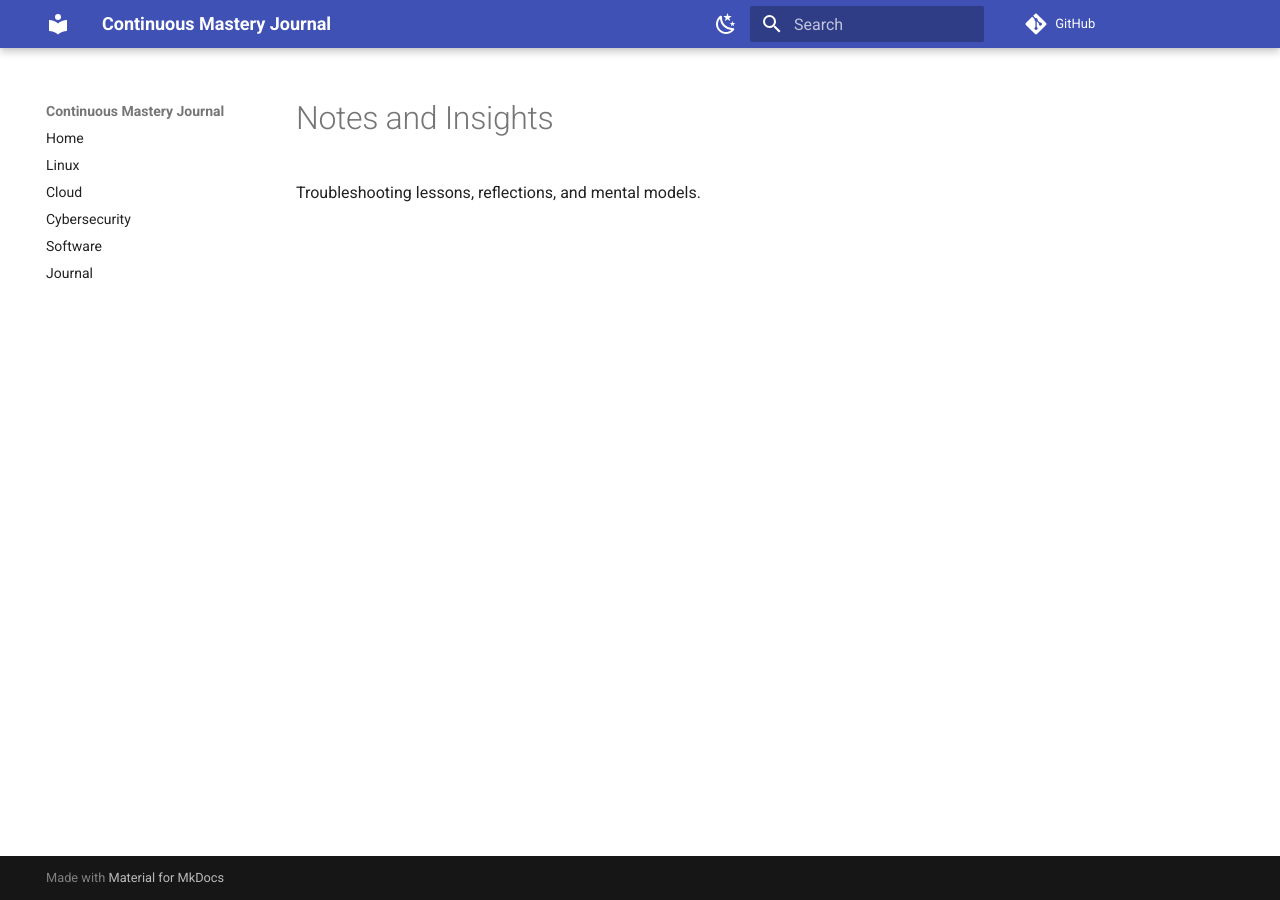
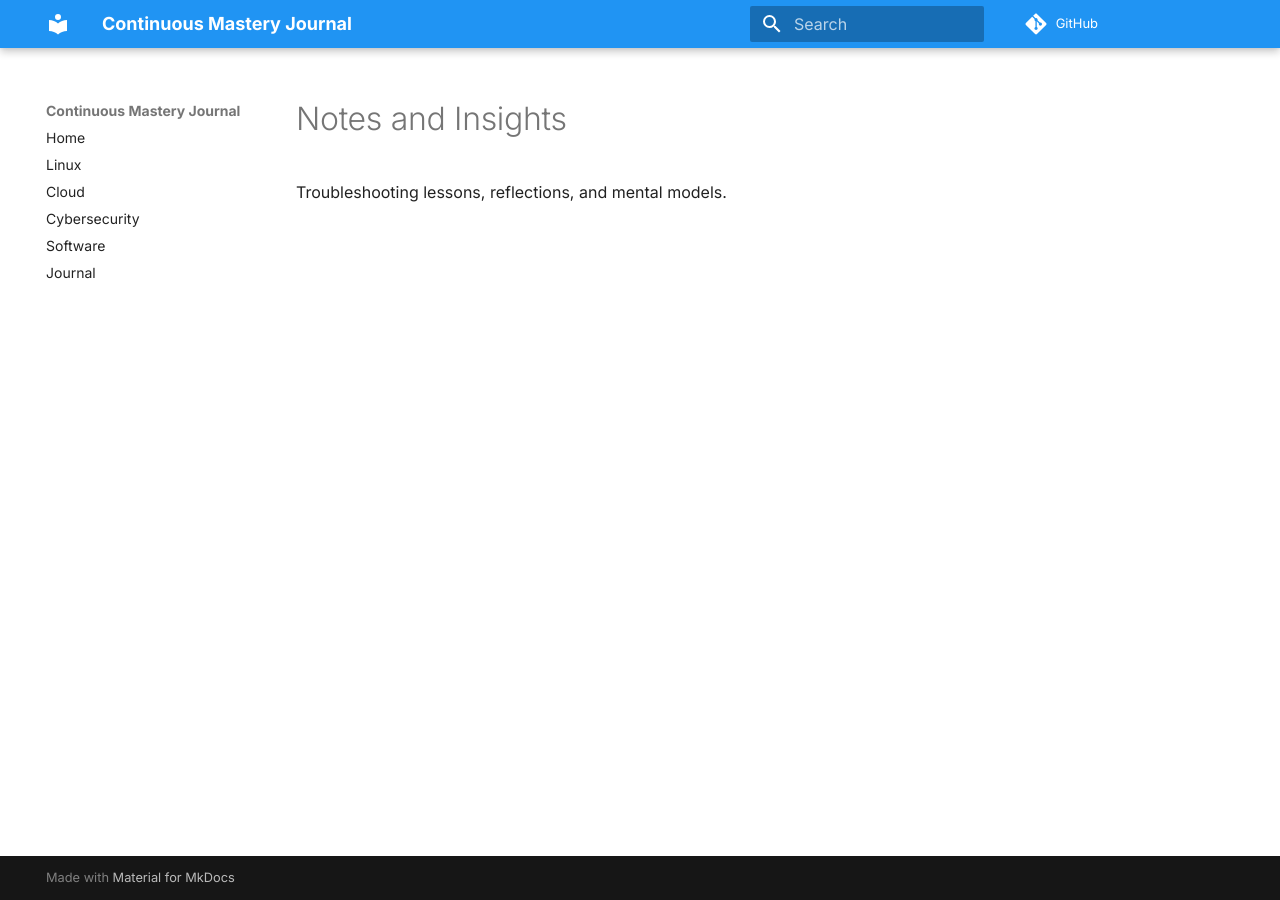
Before and after one commit to KristopherTaylorSec/kristophertaylorsec.github.io, an MkDocs documentation site: the page built from docs/Notes_and_Insights/index.md, in a window 1280 px wide. Built offline with MkDocs 1.6.1 and Material for MkDocs 9.7.7, drawn with Linux system fonts in a browser that asks for light colours; comment, search, counter and statistics services are not loaded.

Commit message:
Update mkdocs.yml

```diff
--- a/mkdocs.yml
+++ b/mkdocs.yml
@@ -7,17 +7,11 @@ theme:
   name: material
   palette:
     - scheme: default
-      primary: indigo
-      accent: amber
-      toggle:
-        icon: material/weather-night
-        name: Switch to dark mode
-    - scheme: slate
-      primary: indigo
-      accent: amber
-      toggle:
-        icon: material/weather-sunny
-        name: Switch to light mode
+      primary: blue
+      accent: indigo
+  font:
+    text: Inter
+    code: Roboto Mono
 
 nav:
   - Home: index.md
```
